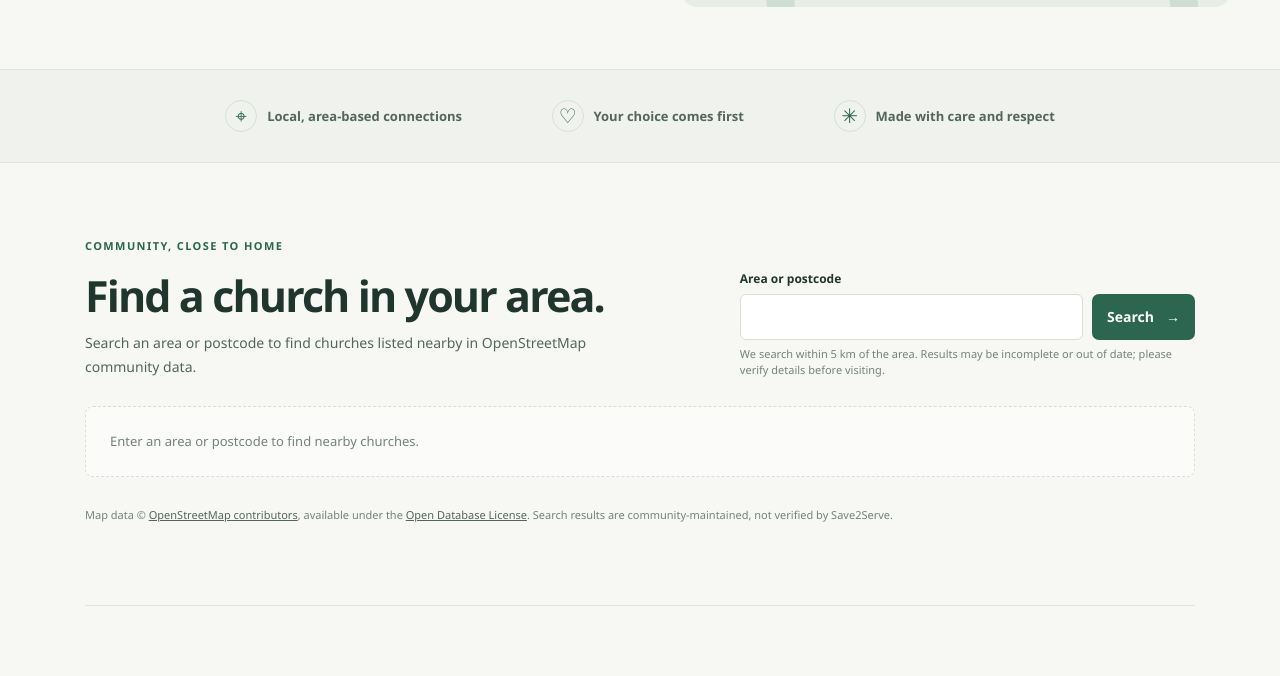
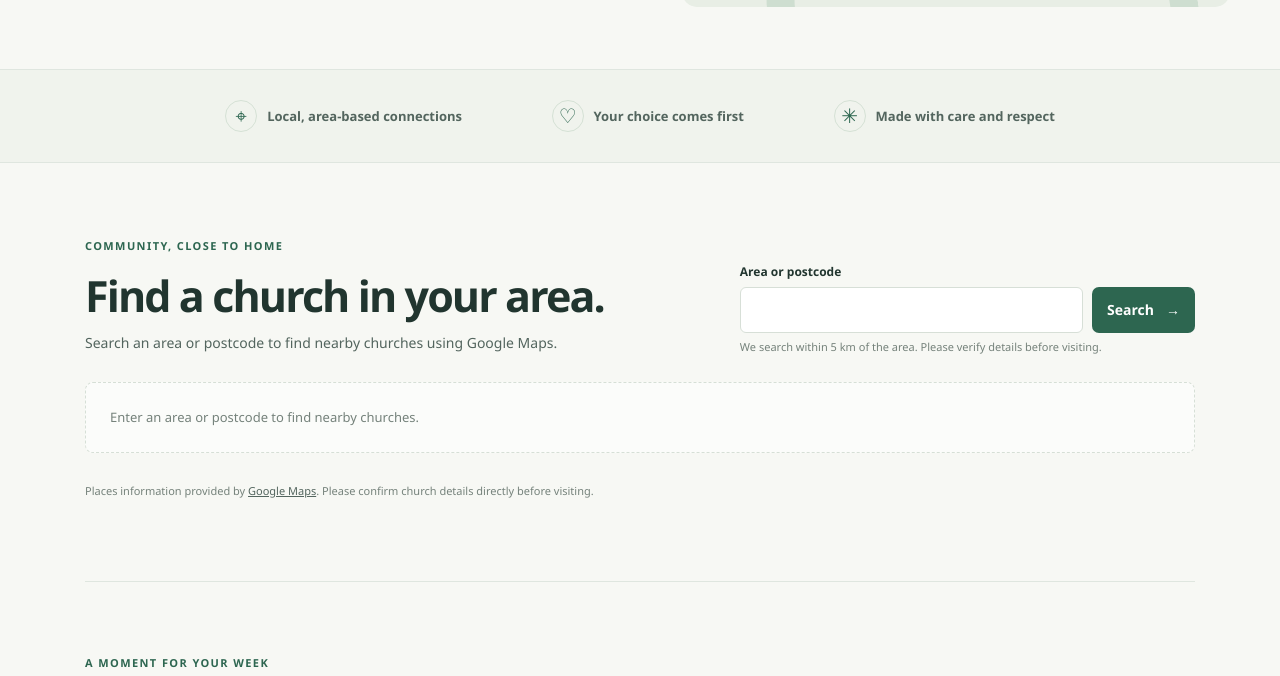
Before and after one commit to LindokuhleMPMahlangu/Saved2ServeConnect, a website: page web/index.html in a window 1280 px wide. Shown: the part 528-1204 px from the top of the page. Drawn offline with Linux system fonts and the light colour scheme; no server answers.

Commit message:
Update church discovery section to reflect Google Maps integration

```diff
--- a/web/index.html
+++ b/web/index.html
@@ -66,7 +66,7 @@
         <div>
           <p class="eyebrow">COMMUNITY, CLOSE TO HOME</p>
           <h2 id="church-title">Find a church in your area.</h2>
-          <p>Search an area or postcode to find churches listed nearby in OpenStreetMap community data.</p>
+          <p>Search an area or postcode to find nearby churches using Google Maps.</p>
         </div>
         <form id="church-search" class="discovery-search" novalidate>
           <label for="church-area">Area or postcode</label>
@@ -75,14 +75,14 @@
                    aria-describedby="church-area-help church-area-error" required>
             <button type="submit" class="button search-button">Search <span aria-hidden="true">→</span></button>
           </div>
-          <span class="field-help" id="church-area-help">We search within 5 km of the area. Results may be incomplete or out of date; please verify details before visiting.</span>
+          <span class="field-help" id="church-area-help">We search within 5 km of the area. Please verify details before visiting.</span>
           <span class="field-error" id="church-area-error"></span>
         </form>
       </div>
       <div id="church-results" class="discovery-results" role="status" aria-live="polite" aria-busy="false">
         <p class="discovery-placeholder">Enter an area or postcode to find nearby churches.</p>
       </div>
-      <p class="map-attribution">Map data © <a href="https://www.openstreetmap.org/copyright" target="_blank" rel="noopener noreferrer">OpenStreetMap contributors</a>, available under the <a href="https://opendatacommons.org/licenses/odbl/" target="_blank" rel="noopener noreferrer">Open Database License</a>. Search results are community-maintained, not verified by Save2Serve.</p>
+      <p class="map-attribution">Places information provided by <a href="https://maps.google.com/" target="_blank" rel="noopener noreferrer">Google Maps</a>. Please confirm church details directly before visiting.</p>
     </section>
 
     <section class="discovery-section devotion-discovery" id="weekly-devotions" aria-labelledby="devotion-title">
```
